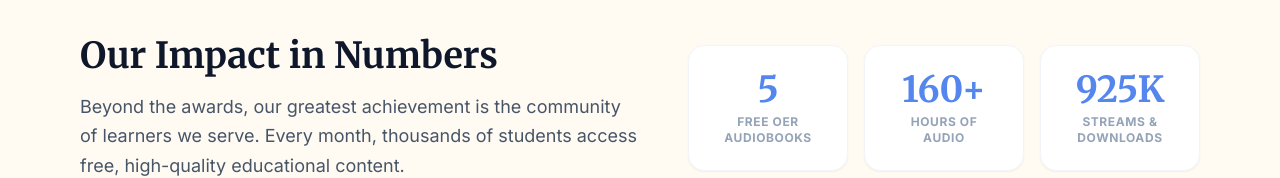
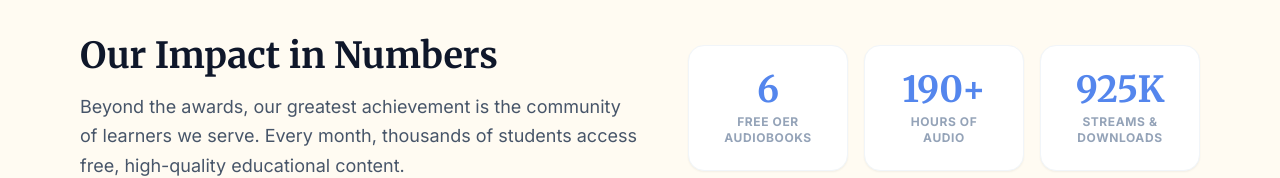
Before and after one commit to OpenAudioOER/listen, a React (Vite) app: page /recognition in a window 1280 px wide. Shown: the part 1702-1880 px from the top of the page. Built offline with nearby package versions, Linux system fonts and the light colour scheme; a web font is replaced by a local one.

Commit message:
Update impact numbers on Recognition and About pages to 6 audiobooks and 190+ hours

```diff
--- a/components/About.tsx
+++ b/components/About.tsx
@@ -193,7 +193,7 @@ export const About: React.FC<AboutProps> = ({ onNavigateHome, onNavigateLibrary,
                         <div className="my-16 pl-6 border-l-2 border-slate-200">
                              <h2 className="text-3xl font-bold font-serif text-slate-900 mb-6 mt-0">What That Work Has Added Up To</h2>
                              <p className="mb-8 text-2xl lg:text-3xl font-serif text-primary leading-relaxed">
-                                 Five free audiobooks. More than 160 hours of narrated content. Hundreds of thousands of streams and downloads worldwide.
+                                 Six free audiobooks. More than 190 hours of narrated content. Hundreds of thousands of streams and downloads worldwide.
                              </p>
                              <p className="mb-0">
                                 OpenAudio received the 2024 Open Education Award for Excellence in the "Open with AI" category and was named a finalist for the 2023 Significant Impact OER award by Open Education Global. Our audiobooks have also been approved as an offline learning tool for incarcerated students pursuing higher education without internet access, a use case that reminds us every day why this work matters.
--- a/components/Recognition.tsx
+++ b/components/Recognition.tsx
@@ -294,11 +294,11 @@ export const Recognition: React.FC<RecognitionProps> = ({ onNavigateHome, onNavi
                             </div>
                             <div className="flex gap-4">
                                 <div className="flex flex-col items-center bg-white p-6 rounded-2xl shadow-sm border border-slate-100 w-32 md:w-40 transition-transform hover:-translate-y-1">
-                                    <span className="text-4xl font-bold text-primary font-serif mb-1">5</span>
+                                    <span className="text-4xl font-bold text-primary font-serif mb-1">6</span>
                                     <span className="text-xs font-bold uppercase text-slate-400 tracking-wider text-center">Free OER Audiobooks</span>
                                 </div>
                                 <div className="flex flex-col items-center bg-white p-6 rounded-2xl shadow-sm border border-slate-100 w-32 md:w-40 transition-transform hover:-translate-y-1">
-                                    <span className="text-4xl font-bold text-primary font-serif mb-1">160+</span>
+                                    <span className="text-4xl font-bold text-primary font-serif mb-1">190+</span>
                                     <span className="text-xs font-bold uppercase text-slate-400 tracking-wider text-center">Hours of Audio</span>
                                 </div>
                                 <div className="flex flex-col items-center bg-white p-6 rounded-2xl shadow-sm border border-slate-100 w-32 md:w-40 transition-transform hover:-translate-y-1">
```
